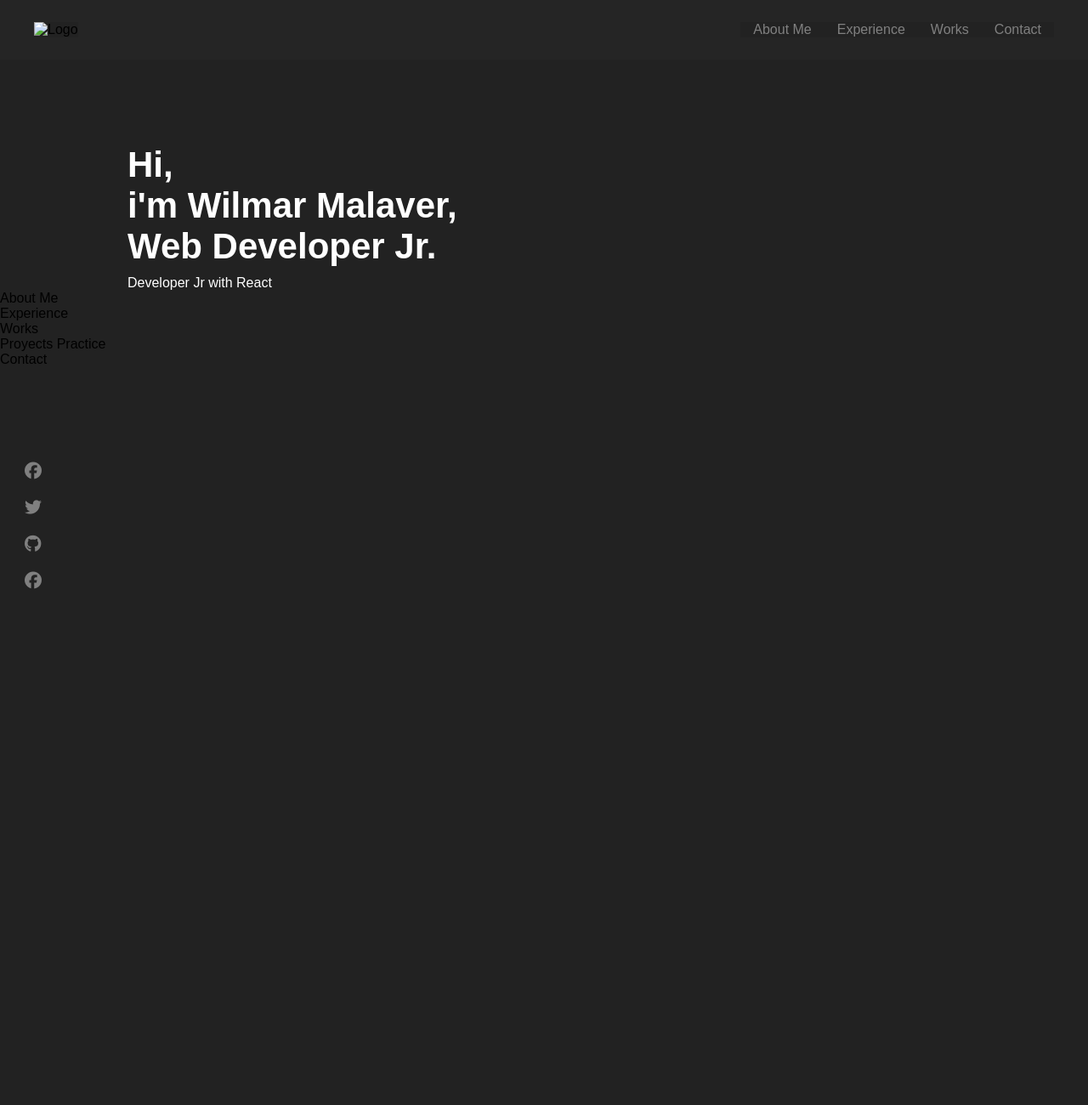
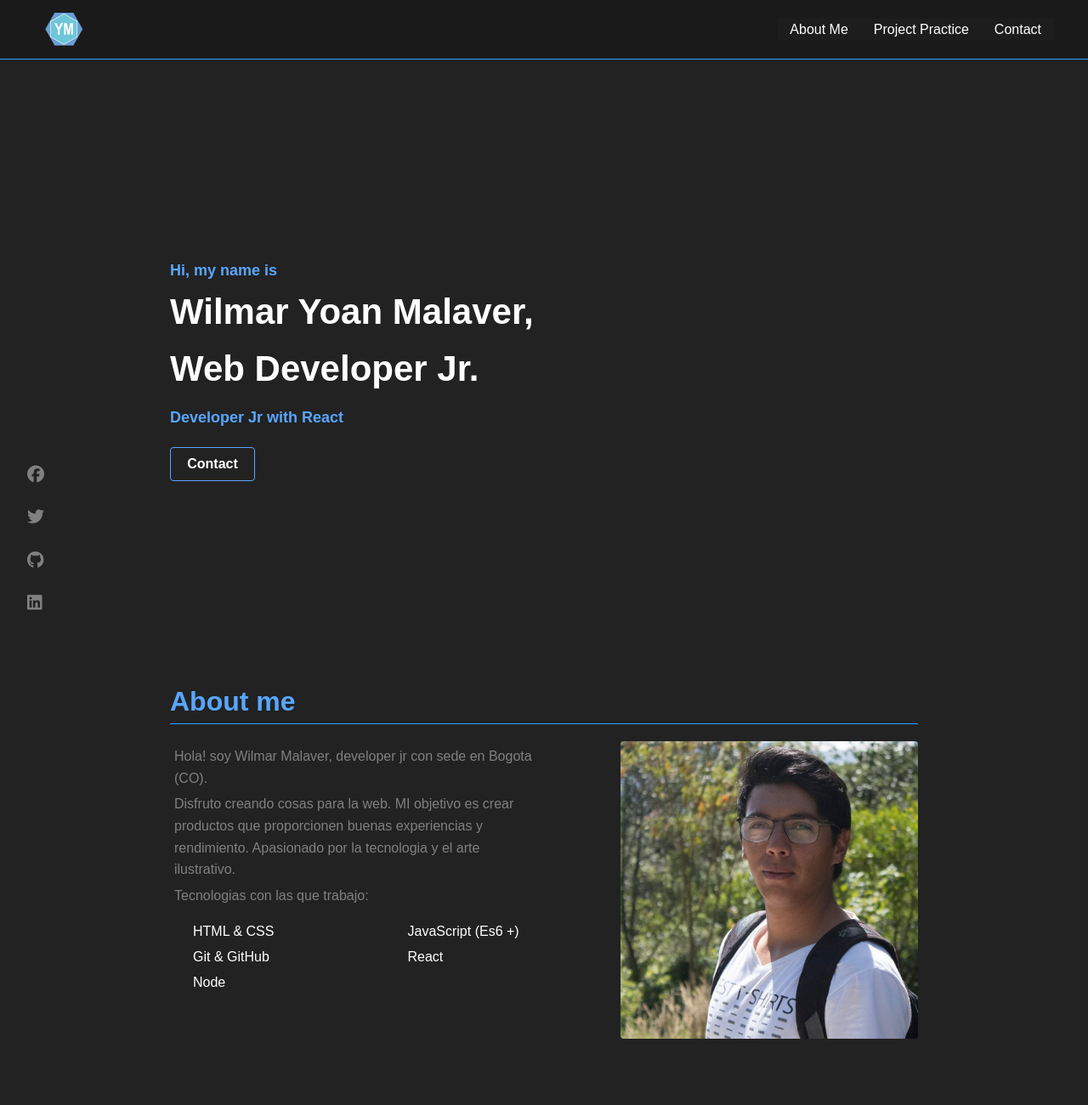
Before and after one commit to YoanMalaver/portfolio, a plain HTML site: page index.html in a window 1280 px wide. Shown: the top 1300 px of the page at 85% size. Before the commit the page ends 800 px from the top, so only its background shows below. Drawn offline with Linux system fonts and the light colour scheme.

Commit message:
Secccion acerca de me completa

```diff
--- /dev/null
+++ b/css/scrollbar.css
@@ -0,0 +1,20 @@
+/* Tamaño del scroll */
+body::-webkit-scrollbar {
+  width: 8px;
+}
+
+/* Estilos barra (thumb) de scroll */
+body::-webkit-scrollbar-thumb {
+  background: gray;
+  border-radius: 4px;
+}
+
+body::-webkit-scrollbar-thumb:active {
+  background-color: #999999;
+}
+
+/* Estilos track de scroll */
+body::-webkit-scrollbar-track {
+  background: #222;
+  border-radius: 4px;
+}
--- a/css/style.css
+++ b/css/style.css
@@ -3,62 +3,136 @@
   padding: 0;
   box-sizing: border-box;
   font-family: Arial, Helvetica, sans-serif;
-  /* user-select: none; */
   background-color: #222;
+  line-height: 1.6;
 }
 
 /* header */
 .header {
   width: 100%;
   height: 70px;
-  background: rgb(37, 37, 37);
+  background: rgb(26, 26, 26);
   display: flex;
   justify-content: space-between;
   align-items: center;
   position: relative;
   padding: 0 40px;
+  border-bottom: 1px solid #25a6ff;
 }
-
-.header__img {
-  margin-left: 40px;
-  width: 100px;
+/* estilo del logo */
+.header__logo {
+  width: 70px;
+  background-color: transparent;
+  color: #4685cc;
 }
 
 .header__navbar ul {
   display: flex;
   justify-content: flex-end;
+  background: rgb(29, 29, 29);
 }
 
 .header__navbar ul li {
+  background: rgb(29, 29, 29);
   margin: 0 15px;
   list-style: none;
 }
 .header__navbar ul li a {
-  color: gray;
+  background: rgb(29, 29, 29);
+  color: white;
   text-decoration: none;
 }
 
 .header__navbar ul li a:hover {
-  color: cyan;
+  color: #58a6ff;
 }
 
 /* fin header */
 
 /* content */
-.content {
-  padding-top: 100px;
+.container {
+  padding: 0 200px;
 }
-.presentation {
+
+/* seccion de presentacion */
+.presentation,
+.presentation__initial {
   color: white;
   width: 100%;
-  padding: 0 150px;
+  display: flex;
+  flex-flow: column wrap;
+  justify-content: center;
+  height: calc(100vh - 70px);
 }
 
-.presentation h1 {
+.presentation__initial h1 {
   font-size: 42px;
   margin-bottom: 10px;
 }
+.presentation__initial p {
+  color: #58a6ff;
+  font-size: 18px;
+  font-weight: 600;
+}
+.presentation__initial button {
+  width: 100px;
+  height: 40px;
+  font-size: 16px;
+  font-weight: 600;
+  color: white;
+  border: 1px solid #58a6ff;
+  border-radius: 4px;
+  margin-top: 20px;
+}
 
+.presentation__initial button:hover {
+  background-color: #4685cc;
+}
+/* fin presentation */
+
+/* seccion aboutme */
+h2 {
+  color: #58a6ff;
+  font-size: 32px;
+  border-bottom: 1px solid #25a6ff;
+  margin-bottom: 20px;
+}
+
+.presentation__aboutMe {
+  display: flex;
+  margin: 0 auto;
+}
+.presentation__aboutMe img {
+  width: 350px;
+  height: 350px;
+  object-fit: cover;
+  border-radius: 4px;
+}
+.presentation__description p {
+  width: 80%;
+  margin: 5px 0 0 5px;
+  line-height: 1.6;
+  color: gray;
+}
+ul.col3 {
+  color: white;
+  padding-right: 0px;
+  padding-left: 25px;
+  float: left;
+  padding-bottom: 0px;
+  margin: 15px 0px;
+  width: 100%;
+  padding-top: 0px;
+}
+ul.col3 li {
+  padding-right: 2px;
+  display: inline;
+  padding-left: 2px;
+  float: left;
+  padding-bottom: 2px;
+  width: 50%;
+  padding-top: 2px;
+}
 /*Social media*/
 .social__media {
   position: fixed;
@@ -84,14 +158,26 @@
 .social__media ul li a {
   position: relative;
   color: gray;
-  padding: 0 9px;
+  padding: 0 12px;
   display: block;
   width: 100%;
 }
 
 .social__media ul li a:hover {
-  color: cyan;
+  color: #58a6ff;
   background: #1e1e1e;
-  border: cyan;
 }
 /* fin social media */
+
+/* footer */
+.footer {
+  color: gray;
+  margin: 10px 0;
+  display: flex;
+  align-content: center;
+  justify-content: center;
+  text-align: center;
+}
+.footer p:hover {
+  color: #58a6ff;
+}
--- a/index.html
+++ b/index.html
@@ -4,34 +4,72 @@
     <meta charset="UTF-8" />
     <meta name="viewport" content="width=device-width, initial-scale=1.0" />
     <link rel="stylesheet" href="./css/style.css" />
+    <link
+      rel="shortcut icon"
+      href="./img/logo_yoan-malaver-02.png"
+      type="image/x-icon"
+    />
+    <link rel="stylesheet" href="./css/scrollbar.css" />
+    <link rel="stylesheet" href="./css/background.css" />
     <script src="https://kit.fontawesome.com/a076d05399.js"></script>
     <title>Porfolio</title>
   </head>
   <body>
     <header class="header">
-      <img class="header__logo" src="" alt="Logo" />
+      <img class="header__logo" src="./Img/logo.svg" alt="Logo" />
       <nav class="header__navbar">
         <ul>
           <li><a href="#">About Me</a></li>
-          <li><a href="#">Experience</a></li>
-          <li><a href="#">Works</a></li>
+          <li><a href="#">Project Practice</a></li>
+          <!-- <li><a href="#">Works</a></li> -->
           <li><a href="#">Contact</a></li>
         </ul>
       </nav>
     </header>
-    <main class="content">
-      <section class="presentation">
+    <main class="container">
+      <section class="presentation presentation__initial">
+        <p>Hi, my name is</p>
         <h1>
-          Hi, <br />i'm Wilmar Malaver,<br />
+          Wilmar Yoan Malaver,<br />
           Web Developer Jr.
         </h1>
         <p>Developer Jr with React</p>
+        <button>Contact</button>
       </section>
-      <section>About Me</section>
-      <section>Experience</section>
-      <section>Works</section>
-      <section>Proyects Practice</section>
-      <section>Contact</section>
+
+      <!-- seccion about me -->
+      <h2>About me</h2>
+      <section class="presentation__aboutMe">
+        <div class="presentation__description">
+          <p>Hola! soy Wilmar Malaver, developer jr con sede en Bogota (CO).</p>
+          <p>
+            Disfruto creando cosas para la web. MI objetivo es crear productos
+            que proporcionen buenas experiencias y rendimiento. Apasionado por
+            la tecnologia y el arte ilustrativo.
+          </p>
+          <p>Tecnologias con las que trabajo:</p>
+          <ul class="col3">
+            <li>HTML & CSS</li>
+            <li>JavaScript (Es6 +)</li>
+            <li>Git & GitHub</li>
+            <li>React</li>
+            <li>Node</li>
+          </ul>
+        </div>
+        <img src="./Img/photo.jpg" alt="Foto Wilmar malaver" />
+      </section>
+      <!-- <section class="presentation">
+        <h2>Experience</h2>
+      </section> -->
+      <!-- <section class="presentation">
+        <h2>Works</h2>
+      </section> -->
+      <section class="presentation">
+        <h2>Proyects Practice</h2>
+      </section>
+      <section class="presentation">
+        <h2>Contact</h2>
+      </section>
       <div class="social__media">
         <ul>
           <li>
@@ -46,10 +84,13 @@
             <a href="#"><i class="fab fa-github fa-lg"></i></a>
           </li>
           <li>
-            <a href="#"><i class="fab fa-facebook fa-lg"></i></a>
+            <a href="#"><i class="fab fa-linkedin fa-lg"></i></a>
           </li>
         </ul>
       </div>
     </main>
+    <footer class="footer">
+      <p>Designed & Built by Wilmar Malaver <br />Copyright 2021(c)</p>
+    </footer>
   </body>
 </html>
```
Also changed, not shown: Img/logo.svg (added), Img/logo_yoan-malaver-02.png (added), Img/photo.jpg (added).
